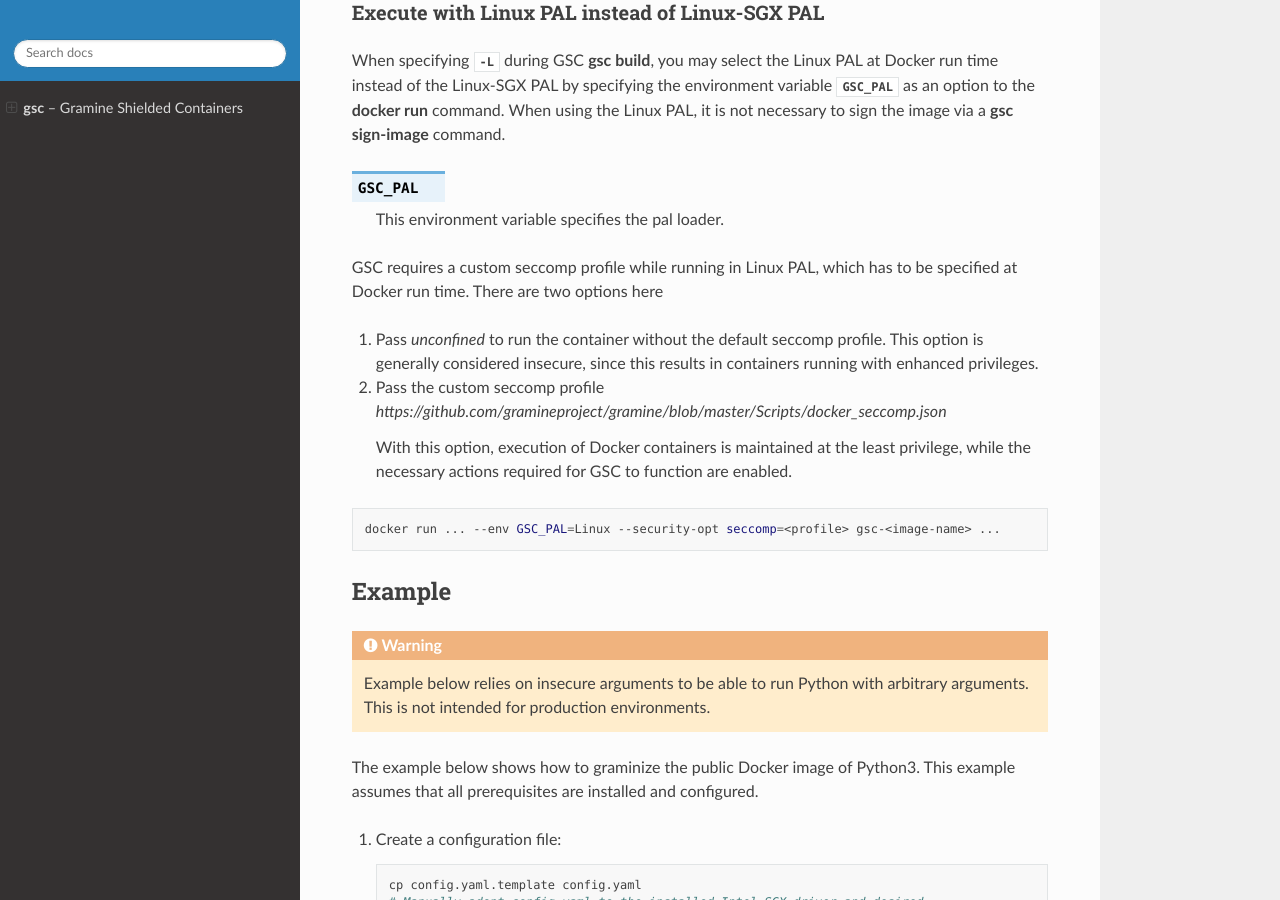
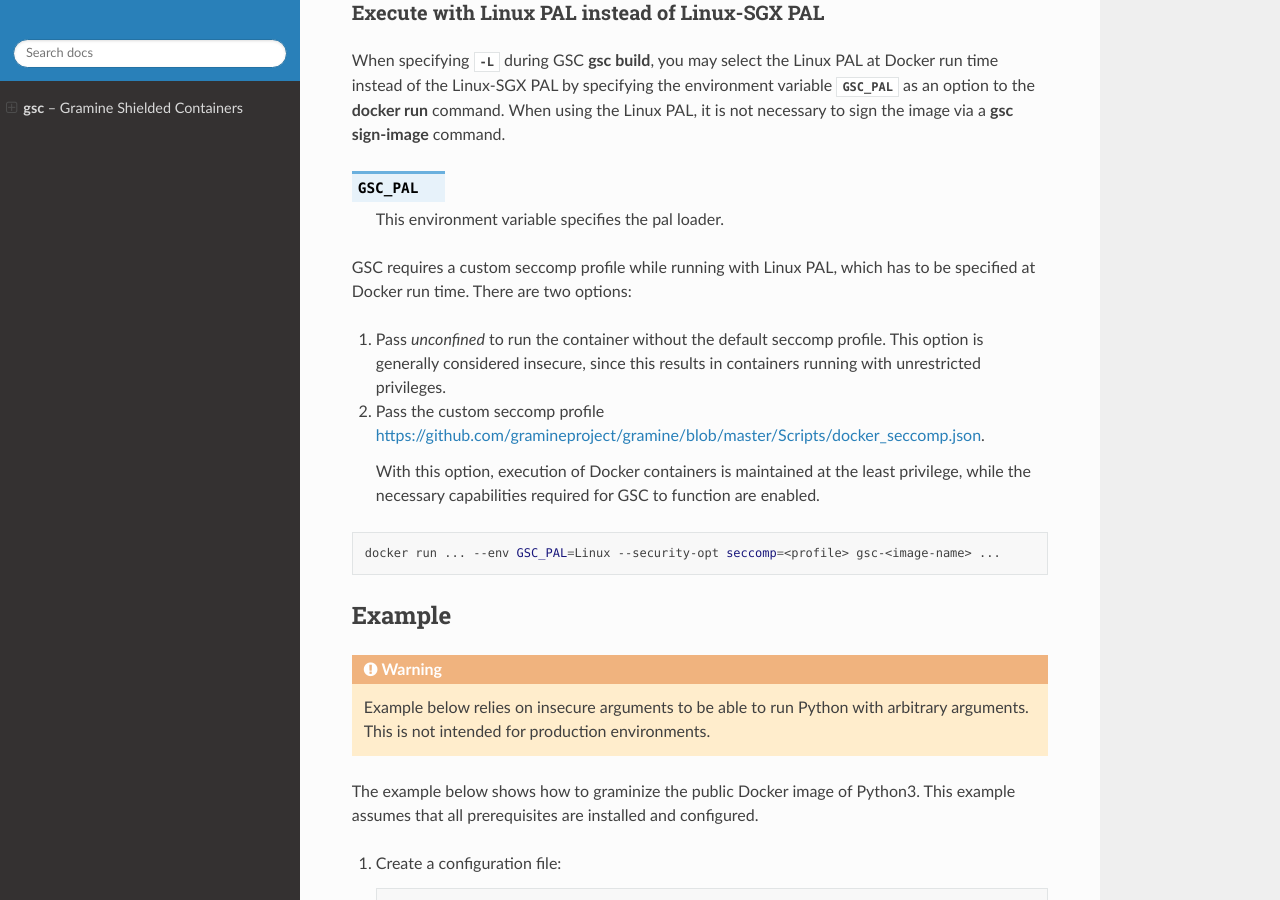
Before and after one commit to gramineproject/gsc, a Sphinx documentation site: the page built from Documentation/index.rst, in a window 1280 px wide and 900 px high, scrolled down 6970 px. Built offline with Sphinx 7.4.7 and the Read the Docs theme 2.0.0, drawn with Linux system fonts in a browser that asks for light colours.

Commit message:
fixup! Add seccomp profile option to documentation for Linux PAL
Signed-off-by: aneessahib <anees.a.sahib@intel.com>

```diff
--- a/Documentation/index.rst
+++ b/Documentation/index.rst
@@ -377,18 +377,18 @@ sign the image via a :command:`gsc sign-image` command.
 
    This environment variable specifies the pal loader.
 
-GSC requires a custom seccomp profile while running in Linux PAL, which has to be
-specified at Docker run time. There are two options here
+GSC requires a custom seccomp profile while running with Linux PAL, which has to be
+specified at Docker run time. There are two options:
 
 #. Pass `unconfined` to run the container without the default seccomp profile.
    This option is generally considered insecure, since this results in containers
-   running with enhanced privileges.
+   running with unrestricted privileges.
 
 #. Pass the custom seccomp profile
-   `https://github.com/gramineproject/gramine/blob/master/Scripts/docker_seccomp.json`
+   https://github.com/gramineproject/gramine/blob/master/Scripts/docker_seccomp.json.
 
    With this option, execution of Docker containers is maintained at the least privilege,
-   while the necessary actions required for GSC to function are enabled.
+   while the necessary capabilities required for GSC to function are enabled.
 
 .. code-block:: sh
 
```
